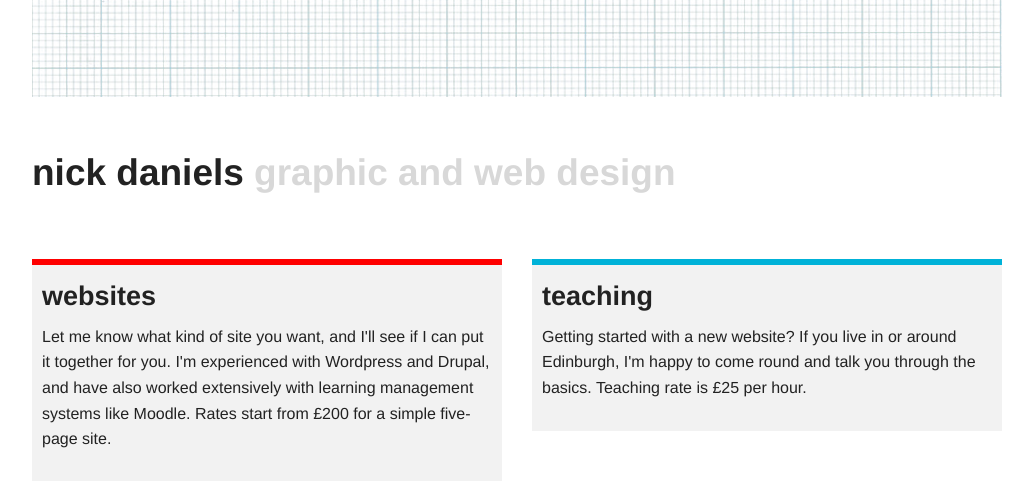
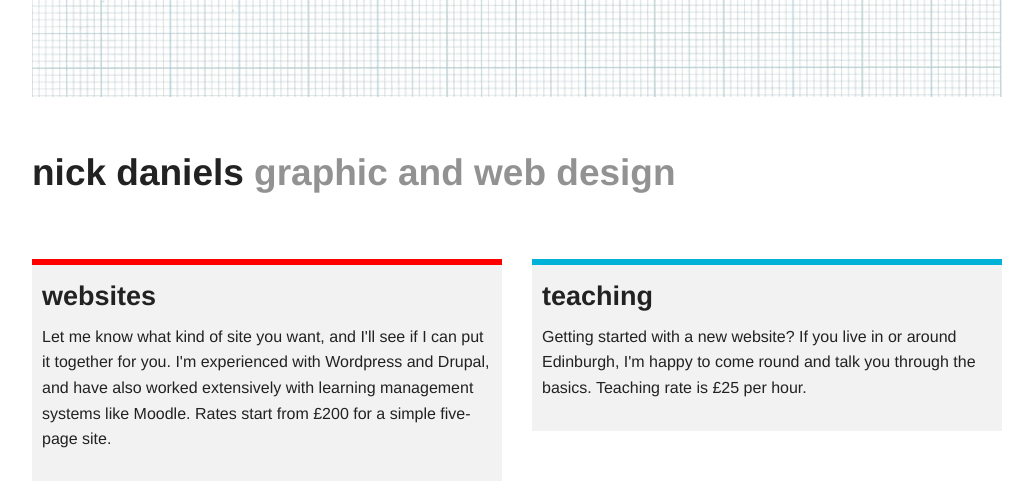
Before and after one commit to nickdaniels123/nickdaniels123.github.io, a PHP site: page / in a window 1280 px wide. Shown: the top 481 px of the page, without its empty margins (123-1156 px from the left). Run offline with PHP 8.4, Linux system fonts and the light colour scheme.

Commit message:
darkened grey text accent-1

```diff
--- a/css/app.css
+++ b/css/app.css
@@ -3,7 +3,7 @@
 }
 
 .accent-1 {
-	color: #d8d8d8;
+	color: #929292;
 }
 
 .homepage-box {
```
